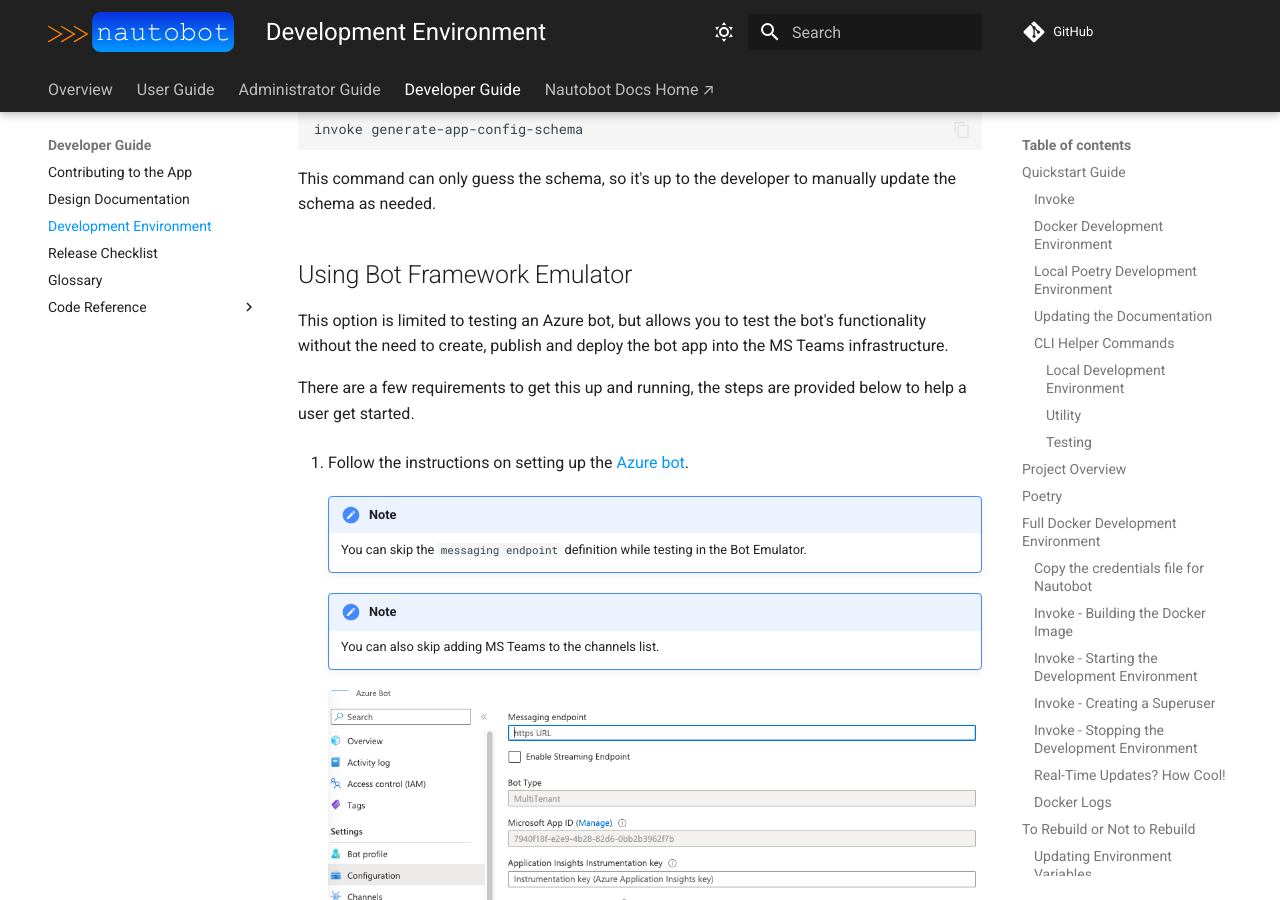
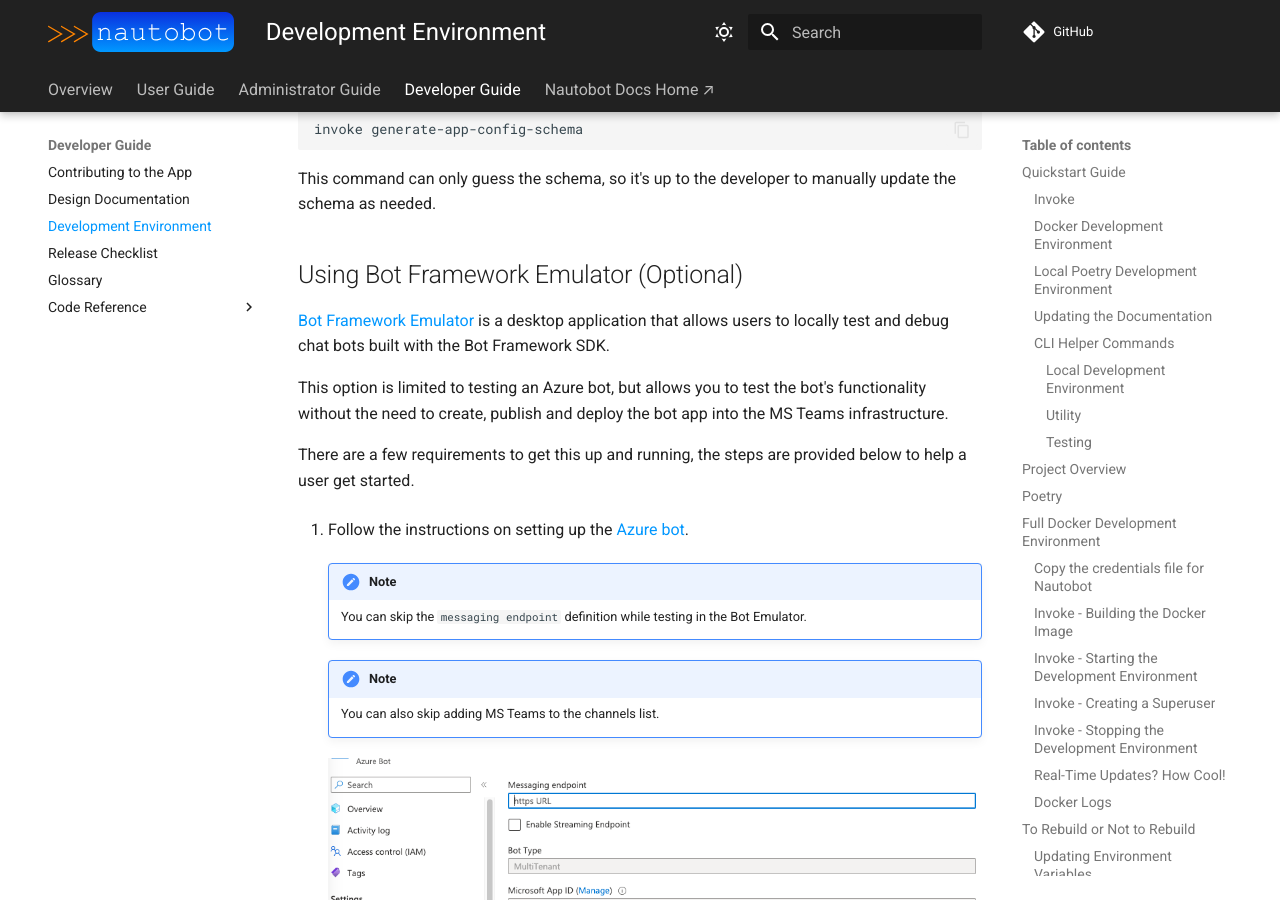
Before and after one commit to nautobot/nautobot-app-chatops, an MkDocs documentation site: the page built from docs/dev/dev_environment.md, in a window 1280 px wide and 900 px high, scrolled down 12808 px. Built offline with MkDocs 1.6.1 and Material for MkDocs 9.7.7, drawn with Linux system fonts in a browser that asks for light colours; comment, search, counter and statistics services are not loaded.

Commit message:
More feedback

```diff
--- a/docs/dev/dev_environment.md
+++ b/docs/dev/dev_environment.md
@@ -491,7 +491,9 @@
 
 This command can only guess the schema, so it's up to the developer to manually update the schema as needed.
 
-## Using Bot Framework Emulator
+## Using Bot Framework Emulator (Optional)
+
+[Bot Framework Emulator](https://aka.ms/botemulator) is a desktop application that allows users to locally test and debug chat bots built with the Bot Framework SDK.
 
 This option is limited to testing an Azure bot, but allows you to test the bot's functionality without the need to create, publish and deploy the bot app into the MS Teams infrastructure.
 
```
